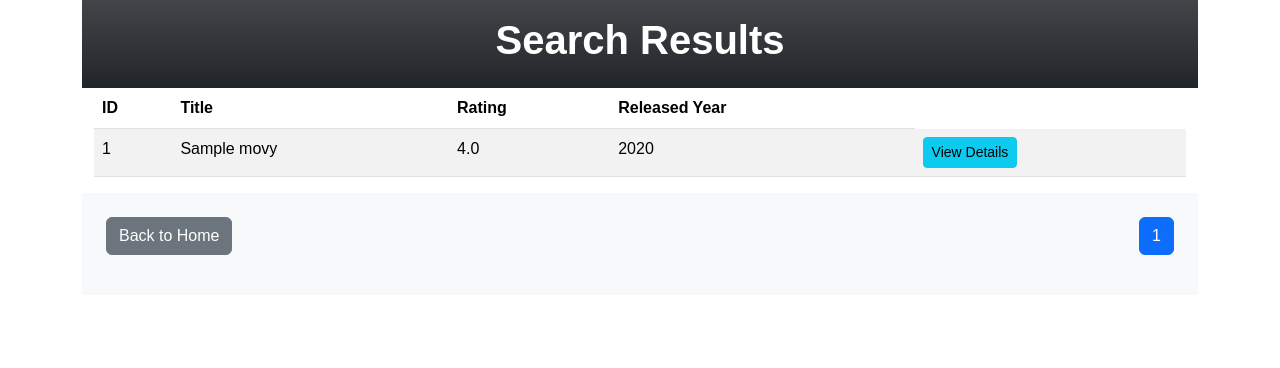
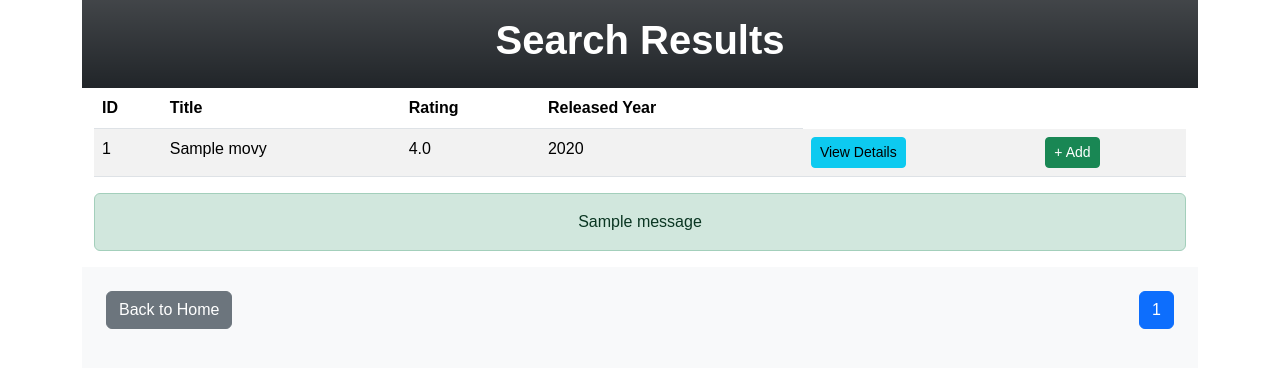
Before and after one commit to brangmai1/progress_tracker, a Flask app: page /search in a window 1280 px wide. Shown: the top 368 px of the page. Run offline with Flask 3, Linux system fonts and the light colour scheme; tables that the repository leaves empty hold one stand-in row (values such as "Sample post"); one stand-in notice (Sample message) is shown.

Commit message:
Adjusted UI

```diff
--- a/app.py
+++ b/app.py
@@ -64,7 +64,7 @@ def signup():
     # Render the sign up form
     return render_template("signup.html")
 
-@app.route("/home", methods=["GET"])
+@app.route("/home", methods=["GET", "POST"])
 def home():
     username = session.get("username")
     if not username:
@@ -127,6 +127,31 @@ def movie_details(movie_id):
         # Pass the movie details to the template
         return render_template("movie_details.html", movie=movie, previous_page=previous_page)
 
+@app.route("/add_to_list", methods=["GET","POST"])
+def add_to_list():
+    # try:
+    #     movie_id = request.form.get("movie_id")
+    # except (TypeError, ValueError):
+    #     flash("Inalid movie ID.", "Warning")
+    #     return redirect(request.referrer)
+    movie_id = request.form.get("movie_id")
+    if movie_id:
+        with make_session() as db_session:
+            movie = db_session.query(Movie).filter(Movie.id == movie_id).first()
+            if movie:
+                username = session.get("username")
+                user = db_session.query(User).filter(User.username == username).first()
+                if movie not in user.to_watch_list:
+                    user.to_watch_list.append(movie)
+                    db_session.commit()
+                    flash(f"{movie.title} has been added to your 'To Watch' list!", "Success")
+                else:
+                    flash(f"{movie.title} is already on the list", "info")
+            else:
+                flash("Movie not found.", "Error")
+    else:
+        flash("Invalid action.", "Warning")
+    return redirect(request.referrer) # Redirect back to the previous page
 
 if __name__ == "__main__":
     app.run(debug=True, port=5001)
--- a/static/css/styles.css
+++ b/static/css/styles.css
@@ -15,7 +15,7 @@ header img {
     background-size: cover; /* Scale the image to cover the header */
     background-position: center; /* Center the image */
     background-repeat: no-repeat; /* Prevent the image from repeating */
-    height: 300px; /* Set the height of the header */
+    height: 200px; /* Set the height of the header */
     display: flex; /* Center content vertically and horizontally */
     flex-direction: column;
     justify-content: center;
@@ -30,3 +30,6 @@ header img {
 h1, h3, h4, h5 {
     font-weight: bold;
 }
+.hidden {
+    display: none;
+}
--- a/templates/search.html
+++ b/templates/search.html
@@ -25,10 +25,29 @@
                     <td>
                         <a href="{{ url_for('movie_details', movie_id=movie.id) }}" class="btn btn-info btn-sm">View Details</a>
                     </td>
+                    <td>
+                        <form action="{{ url_for('add_to_list') }}" method="POST" style="display: inline;" >
+                            <input type="hidden" name="movie_id" value="{{ movie.id }}">
+                            <button type="submit" class="btn btn-success btn-sm">
+                                + Add
+                            </button>
+                        </form>
+                    </td>
                 </tr>
                 {% endfor %}
             </tbody>
         </table>
+        <div class="contain text-center">
+            {% with messages = get_flashed_messages(with_categories=true) %}
+                {% if messages %}
+                    <div>
+                        {% for category, message in messages %}
+                            <div class="alert alert-{{ category }}">{{ message }}</div>
+                        {% endfor %}
+                    </div>
+                {% endif %}
+            {% endwith %}
+        </div>
     {% else %}
         <p class="text-center mt-4">No results found for "{{ search_type }}".</p>
     {% endif %}
```
Also changed, not shown: templates/home.html (+21 -1 lines), templates/signup.html (+0 -11 lines).
